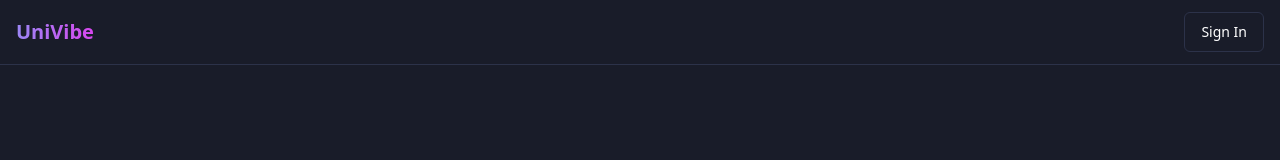
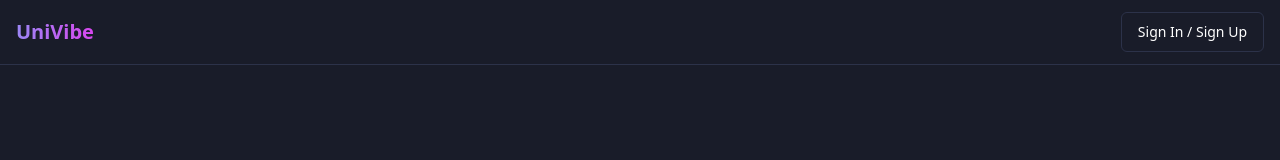
Before and after one commit to kuberkhanna9/cozy-color-canvas, a React (Vite) app: page / in a window 1280 px wide. Shown: the top 160 px of the page. Built offline with nearby package versions, Linux system fonts and the light colour scheme.

Commit message:
Update landing page buttons
Retain existing details on the landing page while ensuring that only the Sign In/Sign Up button is kept.
[skip gpt_engineer]

```diff
--- a/src/pages/Index.tsx
+++ b/src/pages/Index.tsx
@@ -13,10 +13,11 @@ const Index = () => {
             variant="outline"
             onClick={() => navigate("/auth")}
           >
-            Sign In
+            Sign In / Sign Up
           </Button>
         </div>
       </nav>
+      {/* Add your landing page content here */}
     </div>
   );
 };
```
